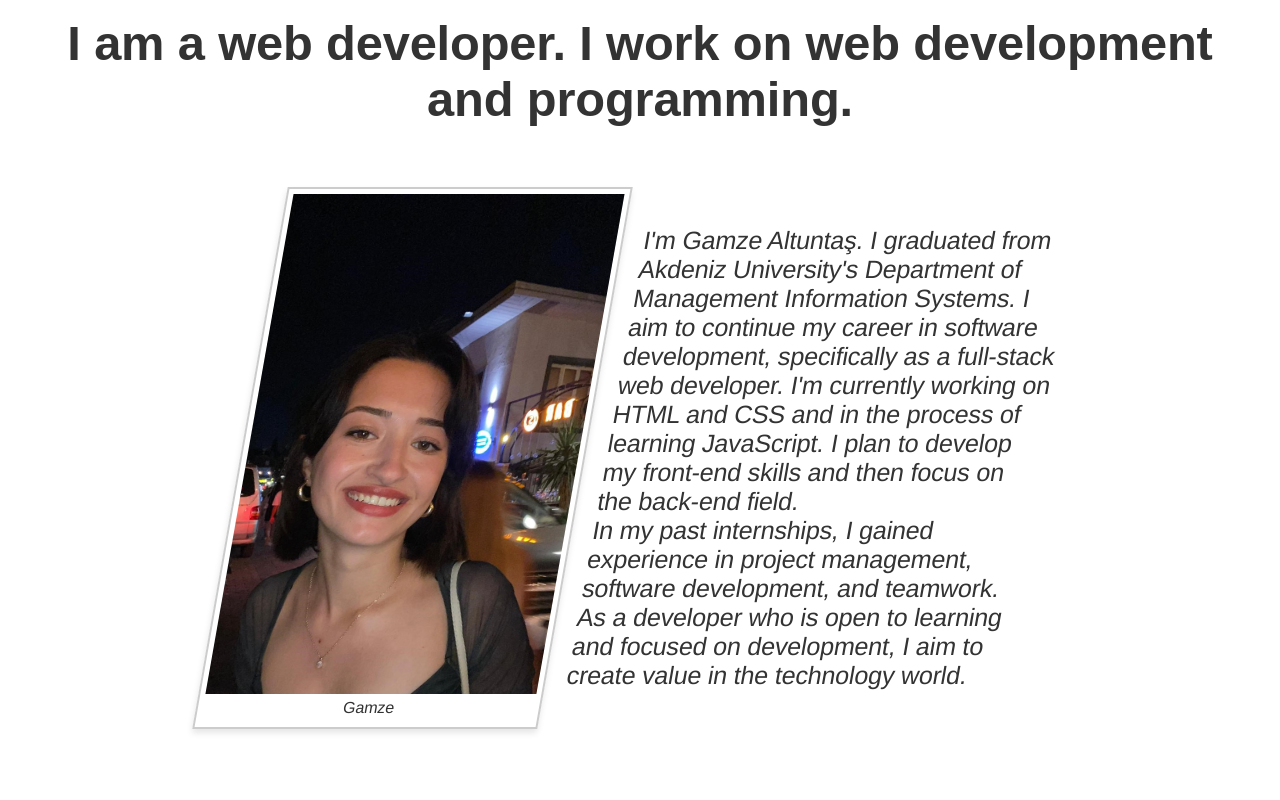
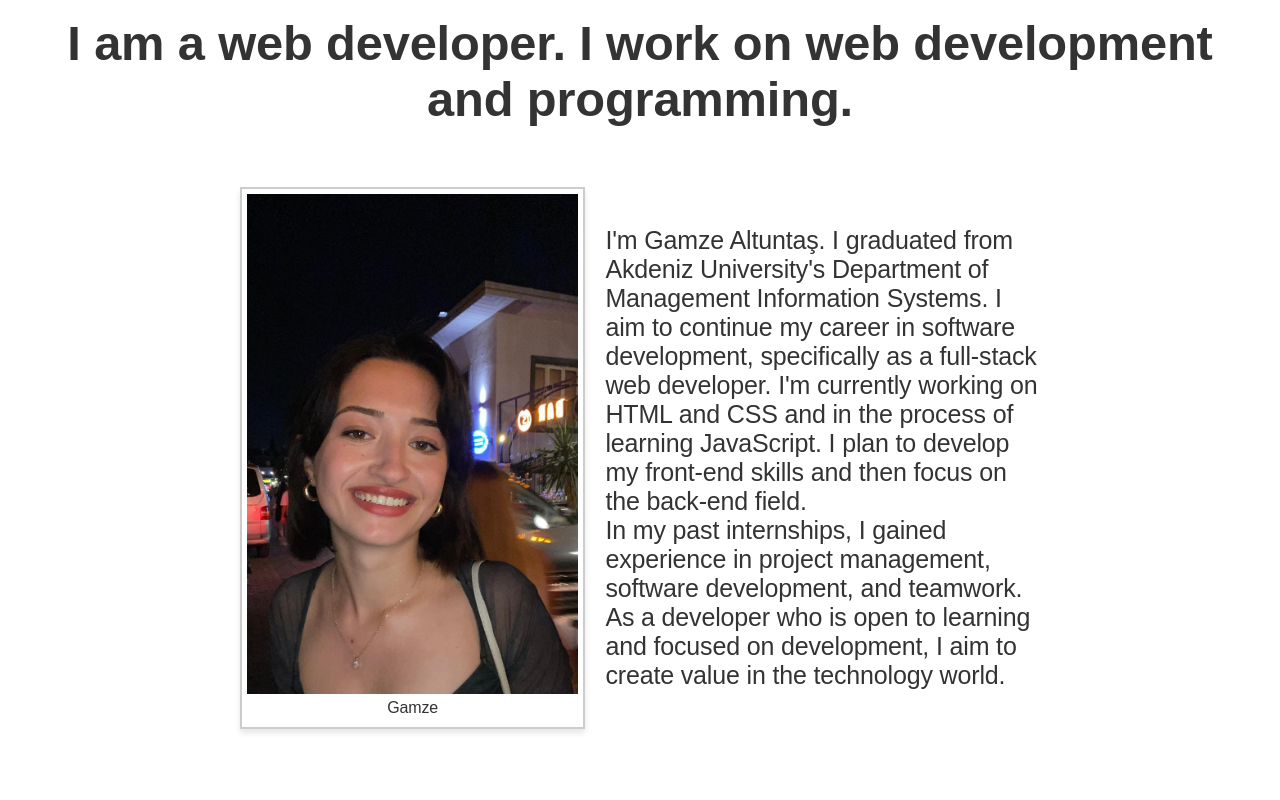
Before and after one commit to gamzealtuntas/MyWebPage, a plain HTML site: page index.html in a window 1280 px wide. Shown: the part 640-1440 px from the top of the page. Drawn offline with Linux system fonts and the light colour scheme.

Commit message:
MyWebPage
Gamze

```diff
--- a/style.css
+++ b/style.css
@@ -255,7 +255,7 @@ section#footer {
 /* about section */
 .about_content {
   padding: var(--space-xl) 0;
-  transform: skewX(-10deg);
+  transform: skewX(0deg);
 }
 .about_figure {
   padding: var(--space-xl) 0;
```
